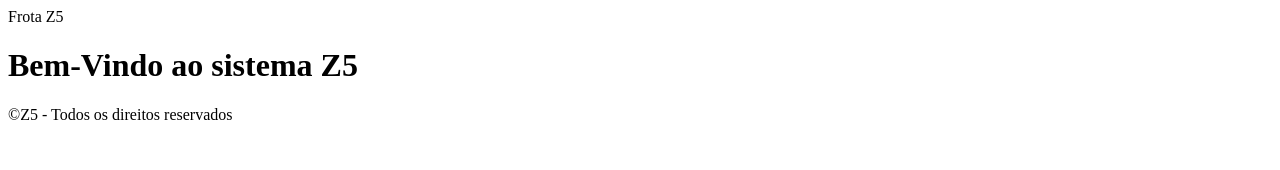
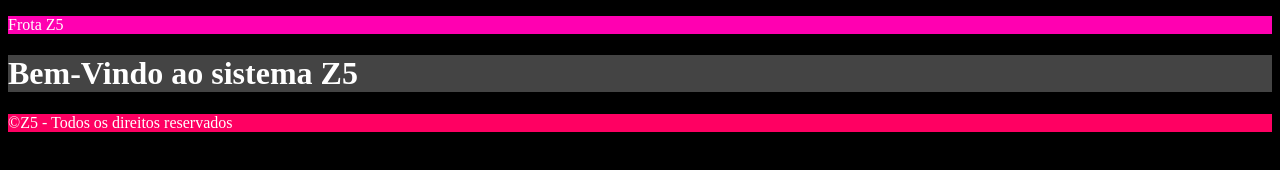
Before and after one commit to Daniela2319/atv0004, a plain HTML site: page index.html in a window 1280 px wide. Drawn offline with Linux system fonts and the light colour scheme.

Commit message:
vinculando o CSS na terceira atividade ao HTML

```diff
--- a/index.html
+++ b/index.html
@@ -1,11 +1,14 @@
-<html>
+<!DOCTYPE html>
+<html lang="pt-BR">
 
 <head>
+    <meta charset="UTF-8">
+    <meta name="viewport" content="width=device-width, initial-scale=1.0">
     <title>Frota Z5 - Página Inicial</title>
+    <link rel="stylesheet" href="estilo.css">
 </head>
 
 <body>
-
     <header>
         <p>Frota Z5</p>
     </header>
@@ -17,7 +20,6 @@
     <footer>
         <p>©Z5 - Todos os direitos reservados</p>
     </footer>
-
 </body>
 
 </html>
```
